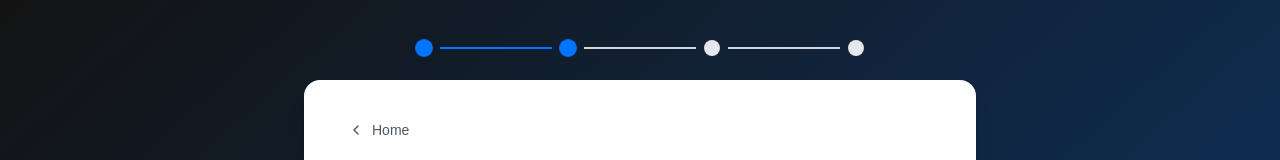
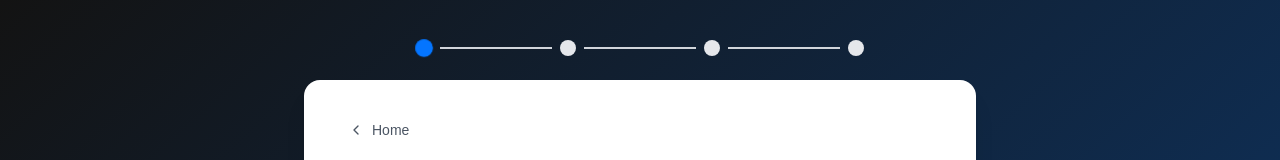
Before and after one commit to stocktonwalbeck/cancellation-flow, a React (Vite) app: page /cancel/step-1 in a window 1280 px wide. Shown: the top 160 px of the page. Built offline with nearby package versions, Linux system fonts and the light colour scheme; the HTML template or start-up script is replaced by a standard one; a web font is replaced by a local one.

Commit message:
Fix progress bar: correct step mapping (1st dot on step 1) and smoother animations without reloading

```diff
--- a/src/components/ProgressBar.jsx
+++ b/src/components/ProgressBar.jsx
@@ -3,13 +3,15 @@ import { motion } from 'framer-motion';
 
 const ProgressBar = ({ currentStep, totalSteps = 4 }) => {
   // Map the cancellation flow steps to progress dots
-  // Step 1 (LossFrame) = 2nd dot active
-  // Step 2 (QuickReason) = 3rd dot active
-  // Step 3+ (TailoredOffer onwards) = 4th dot active
+  // Step 1 (LossFrame) = 1st dot active
+  // Step 2 (QuickReason) = 2nd dot active
+  // Step 3 (TailoredOffer) = 3rd dot active
+  // Step 4+ (SecondChance onwards) = 4th dot active
   const getActiveStep = (step) => {
-    if (step === 1) return 2; // First page shows 2nd dot active
-    if (step === 2) return 3; // Second page shows 3rd dot active
-    if (step >= 3) return 4;  // Third page onwards shows 4th dot active
+    if (step === 1) return 1; // First page shows 1st dot active
+    if (step === 2) return 2; // Second page shows 2nd dot active
+    if (step === 3) return 3; // Third page shows 3rd dot active
+    if (step >= 4) return 4;  // Fourth page onwards shows 4th dot active
     return 1;
   };
 
@@ -28,12 +30,11 @@ const ProgressBar = ({ currentStep, totalSteps = 4 }) => {
               <React.Fragment key={stepNumber}>
                 {/* Progress Dot */}
                 <motion.div
-                  initial={{ scale: 0.8 }}
                   animate={{
                     scale: isActive ? 1.1 : 1,
                     backgroundColor: isActive ? '#0475FF' : '#E5E7EB'
                   }}
-                  transition={{ duration: 0.3 }}
+                  transition={{ duration: 0.4, ease: "easeInOut" }}
                   className={`relative w-4 h-4 rounded-full ${
                     isActive ? 'bg-cc360-primary' : 'bg-gray-300'
                   }`}
@@ -41,9 +42,9 @@ const ProgressBar = ({ currentStep, totalSteps = 4 }) => {
                   {/* Active dot inner glow */}
                   {isActive && (
                     <motion.div
-                      initial={{ opacity: 0, scale: 0.5 }}
                       animate={{ opacity: 1, scale: 1 }}
-                      transition={{ duration: 0.3 }}
+                      exit={{ opacity: 0, scale: 0.5 }}
+                      transition={{ duration: 0.4 }}
                       className="absolute inset-0 rounded-full bg-cc360-primary opacity-30 scale-150"
                     />
                   )}
@@ -53,11 +54,14 @@ const ProgressBar = ({ currentStep, totalSteps = 4 }) => {
                 {index < totalSteps - 1 && (
                   <div className="flex-1 h-0.5 mx-2 bg-gray-300 relative overflow-hidden">
                     <motion.div
-                      initial={{ width: '0%' }}
                       animate={{
                         width: isCompleted ? '100%' : '0%'
                       }}
-                      transition={{ duration: 0.5, delay: 0.2 }}
+                      transition={{
+                        duration: 0.6,
+                        ease: "easeInOut",
+                        delay: isCompleted ? 0.2 : 0
+                      }}
                       className="h-full bg-cc360-primary"
                     />
                   </div>
```
